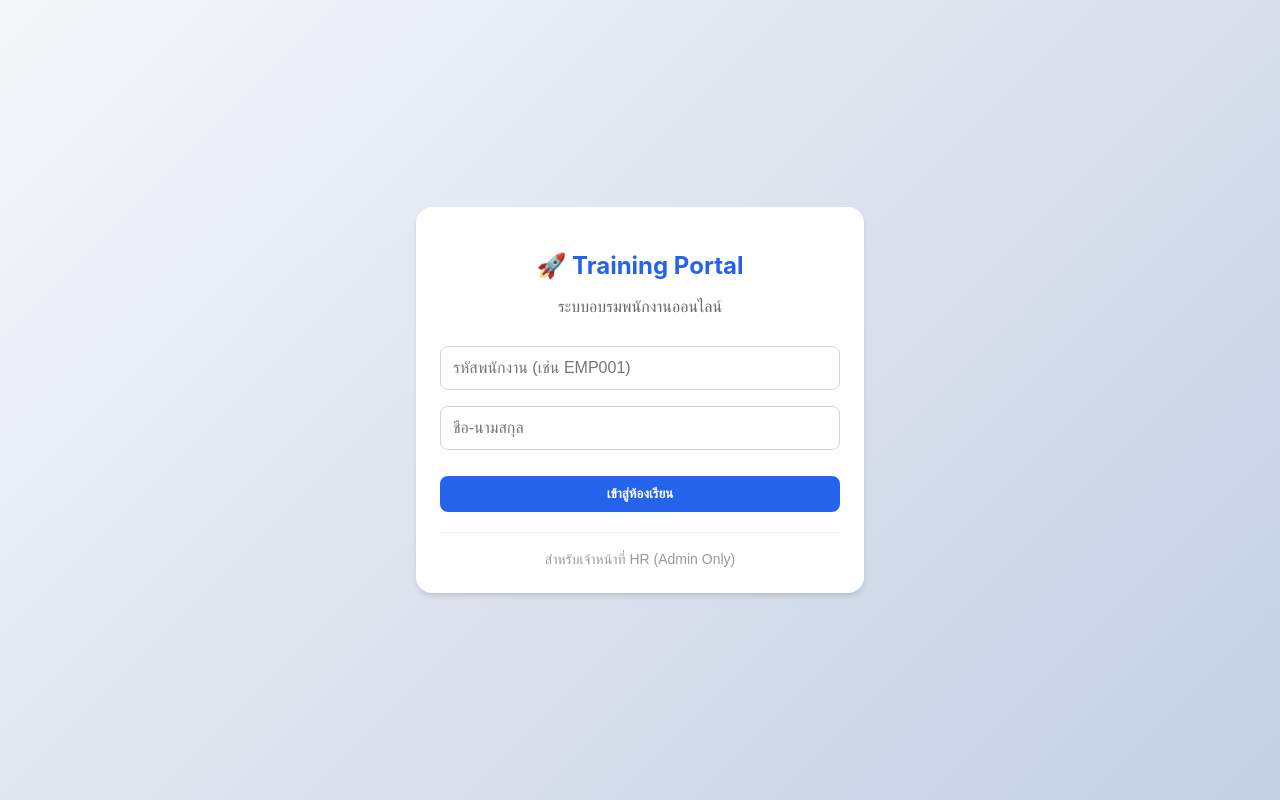
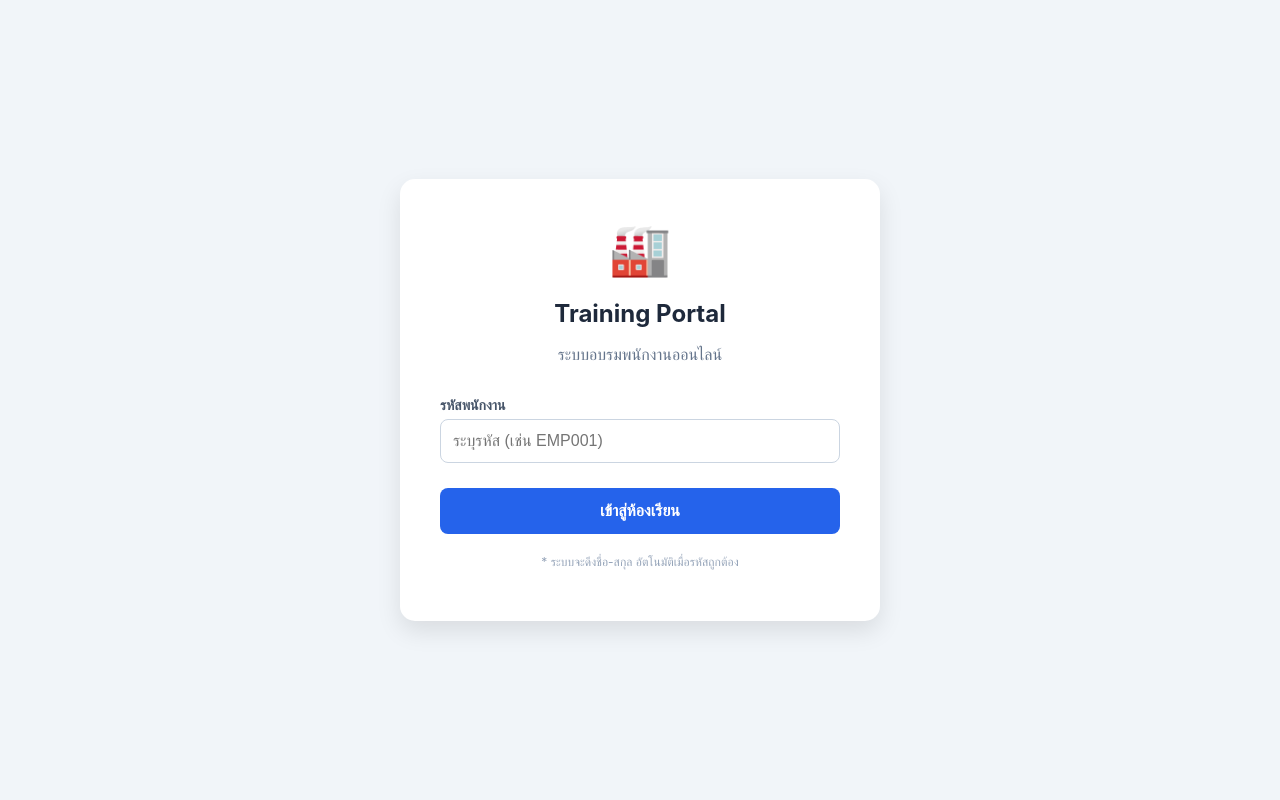
Before and after one commit to SafetyAdmin/training-app-frontend, a React app in the folder frontend/: page / in a window 1280 px wide. Built offline with nearby package versions, Linux system fonts and the light colour scheme; the HTML template or start-up script is replaced by a standard one.

Commit message:
Add employee login system

```diff
--- a/frontend/src/Login.jsx
+++ b/frontend/src/Login.jsx
@@ -2,67 +2,110 @@
 import React, { useState } from 'react';
 
 const Login = ({ onLogin }) => {
-  const [isHrMode, setIsHrMode] = useState(false); // โหมด HR หรือไม่
-  const [formData, setFormData] = useState({ id: '', name: '', password: '' });
+  const [employeeId, setEmployeeId] = useState('');
+  const [isLoading, setIsLoading] = useState(false);
 
-  const handleChange = (e) => {
-    setFormData({ ...formData, [e.target.name]: e.target.value });
-  };
+  const handleLogin = async (e) => {
+    e.preventDefault();
+    setIsLoading(true);
 
-  const handleSubmit = (e) => {
-    e.preventDefault();
-    if (isHrMode) {
-      // 🔒 รหัสลับสำหรับ HR (ตั้งง่ายๆ ว่า admin123)
-      if (formData.password === 'admin123') {
-        onLogin({ role: 'admin', name: 'HR Manager' });
+    // 1. เช็ค Admin (ทางลัดสำหรับ HR)
+    if (employeeId.toLowerCase() === 'admin') {
+      onLogin({ id: 'ADMIN', name: 'HR Admin', role: 'admin' });
+      return;
+    }
+
+    try {
+      // 2. ยิงไปเช็คกับ Server ว่ารหัสนี้มีในโรงงานไหม?
+      const res = await fetch('https://training-api-pvak.onrender.com/api/login', {
+        method: 'POST',
+        headers: { 'Content-Type': 'application/json' },
+        body: JSON.stringify({ employeeId: employeeId.trim() })
+      });
+
+      const data = await res.json();
+
+      if (data.success) {
+        // ✅ ผ่าน! (Server เจอชื่อในระบบ)
+        onLogin({
+          id: data.employeeId,
+          name: data.name,
+          role: 'employee'
+        });
       } else {
-        alert('รหัสผ่าน Admin ไม่ถูกต้อง!');
+        // ❌ ไม่ผ่าน (Server บอกว่าไม่มี)
+        alert("⛔️ ไม่พบรหัสพนักงานนี้ในระบบ\nกรุณาติดต่อ HR เพื่อลงทะเบียน");
       }
-    } else {
-      // 👤 ล็อกอินพนักงาน
-      if (formData.id && formData.name) {
-        onLogin({ role: 'employee', id: formData.id, name: formData.name });
-      } else {
-        alert('กรุณากรอกข้อมูลให้ครบ');
-      }
+    } catch (err) {
+      console.error(err);
+      alert("❌ เชื่อมต่อ Server ไม่ได้ (ตรวจสอบอินเทอร์เน็ต)");
+    } finally {
+      setIsLoading(false);
     }
   };
 
   return (
-    <div style={{ height: '100vh', display: 'flex', justifyContent: 'center', alignItems: 'center', background: 'linear-gradient(135deg, #f5f7fa 0%, #c3cfe2 100%)' }}>
-      <div className="card" style={{ width: '400px', textAlign: 'center' }}>
-        <h2 style={{ color: '#2563eb', marginBottom: '10px' }}>
-          {isHrMode ? '🛡️ Admin Portal' : '🚀 Training Portal'}
-        </h2>
-        <p style={{ color: '#666', marginBottom: '30px' }}>
-          {isHrMode ? 'กรุณาใส่รหัสผ่านผู้ดูแลระบบ' : 'ระบบอบรมพนักงานออนไลน์'}
-        </p>
+    <div style={{
+      height: '100vh',
+      display: 'flex',
+      alignItems: 'center',
+      justifyContent: 'center',
+      background: '#f1f5f9'
+    }}>
+      <div style={{
+        background: 'white',
+        padding: '40px',
+        borderRadius: '15px',
+        boxShadow: '0 10px 25px rgba(0,0,0,0.1)',
+        width: '100%',
+        maxWidth: '400px',
+        textAlign: 'center'
+      }}>
+        <div style={{ fontSize: '50px', marginBottom: '10px' }}>🏭</div>
+        <h2 style={{ color: '#1e293b', marginBottom: '5px' }}>Training Portal</h2>
+        <p style={{ color: '#64748b', marginBottom: '30px' }}>ระบบอบรมพนักงานออนไลน์</p>
 
-        <form onSubmit={handleSubmit}>
-          {!isHrMode && (
-            <>
-              <input name="id" className="input-field" placeholder="รหัสพนักงาน (เช่น EMP001)" onChange={handleChange} />
-              <input name="name" className="input-field" placeholder="ชื่อ-นามสกุล" onChange={handleChange} />
-            </>
-          )}
+        <form onSubmit={handleLogin} style={{ display: 'flex', flexDirection: 'column', gap: '15px' }}>
 
-          {isHrMode && (
-            <input type="password" name="password" className="input-field" placeholder="Admin Password" onChange={handleChange} />
-          )}
+          <div style={{ textAlign: 'left' }}>
+            <label style={{ fontSize: '14px', fontWeight: 'bold', color: '#475569' }}>รหัสพนักงาน</label>
+            <input
+              type="text"
+              placeholder="ระบุรหัส (เช่น EMP001)"
+              value={employeeId}
+              onChange={(e) => setEmployeeId(e.target.value)}
+              style={{
+                width: '100%', padding: '12px', marginTop: '5px',
+                borderRadius: '8px', border: '1px solid #cbd5e1', fontSize: '16px', boxSizing: 'border-box'
+              }}
+              required
+            />
+          </div>
 
-          <button type="submit" className="btn btn-primary" style={{ width: '100%', marginTop: '10px' }}>
-            {isHrMode ? 'เข้าสู่ระบบ Admin' : 'เข้าสู่ห้องเรียน'}
+          <button
+            type="submit"
+            disabled={isLoading}
+            style={{
+              padding: '14px',
+              background: isLoading ? '#94a3b8' : '#2563eb',
+              color: 'white',
+              border: 'none',
+              borderRadius: '8px',
+              fontSize: '16px',
+              fontWeight: 'bold',
+              cursor: isLoading ? 'not-allowed' : 'pointer',
+              marginTop: '10px',
+              transition: 'background 0.2s'
+            }}
+          >
+            {isLoading ? '⏳ กำลังตรวจสอบ...' : 'เข้าสู่ห้องเรียน'}
           </button>
+
         </form>
 
-        <div style={{ marginTop: '20px', borderTop: '1px solid #eee', paddingTop: '15px' }}>
-          <button
-            onClick={() => setIsHrMode(!isHrMode)}
-            style={{ background: 'none', border: 'none', color: '#999', cursor: 'pointer', fontSize: '14px' }}
-          >
-            {isHrMode ? '← กลับไปหน้าพนักงาน' : 'สำหรับเจ้าหน้าที่ HR (Admin Only)'}
-          </button>
-        </div>
+        <p style={{ marginTop: '20px', fontSize: '12px', color: '#94a3b8' }}>
+            * ระบบจะดึงชื่อ-สกุล อัตโนมัติเมื่อรหัสถูกต้อง
+        </p>
       </div>
     </div>
   );
```
